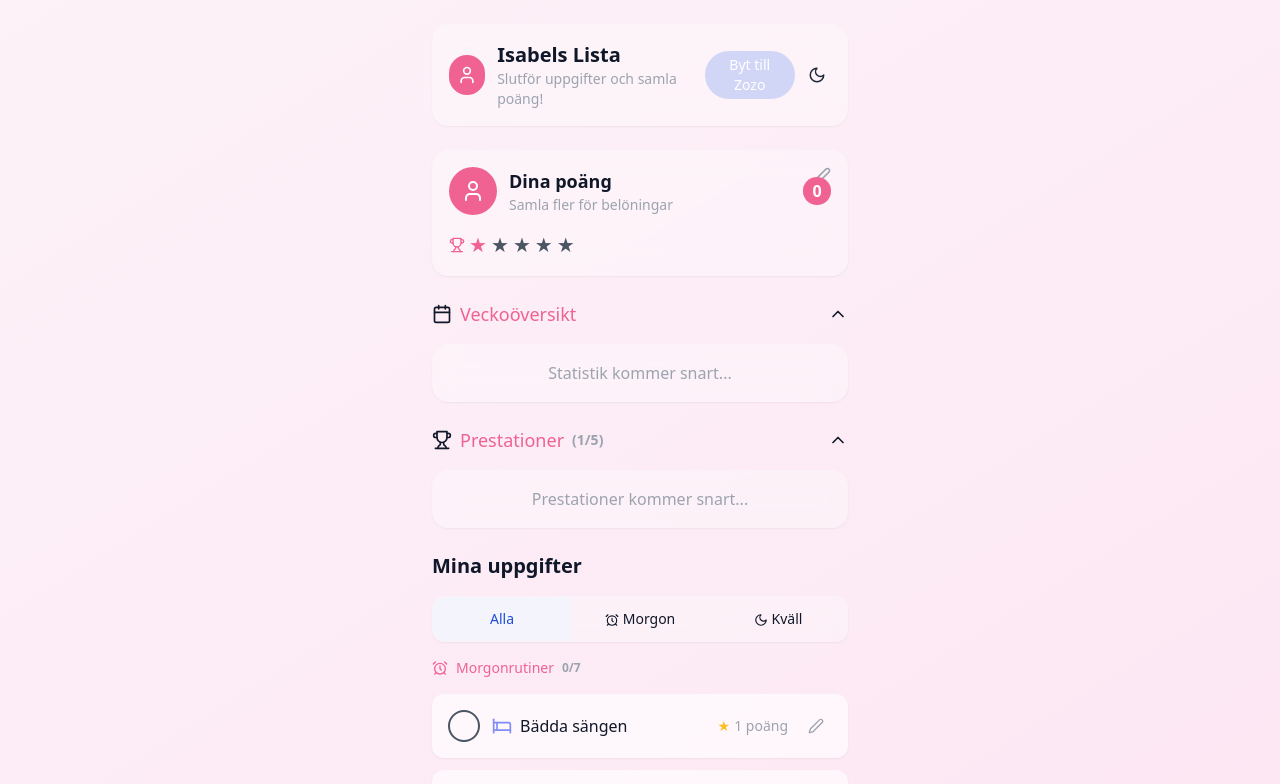
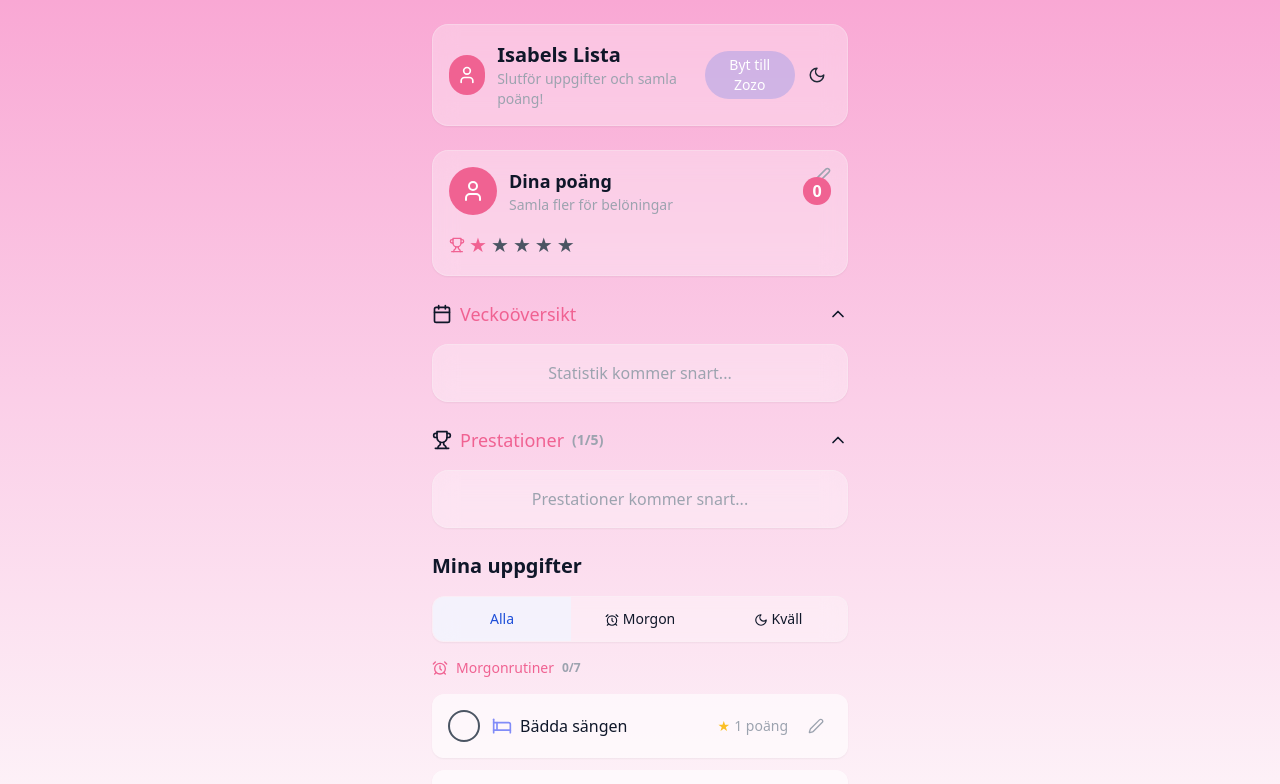
Before and after one commit to JohnCCarter/confetti-quester, a React (Vite) app: page / in a window 1280 px wide. Shown: the top 784 px of the page. Built offline with nearby package versions, Linux system fonts and the light colour scheme.

Commit message:
Enhance light mode gradients
Improve the light mode gradients for user-specific themes.

```diff
--- a/src/index.css
+++ b/src/index.css
@@ -1,4 +1,3 @@
-
 @tailwind base;
 @tailwind components;
 @tailwind utilities;
@@ -99,7 +98,7 @@
   }
 
   html.light body.user-isabel {
-    background: linear-gradient(to bottom right, #fdf2f8, #fce7f3) !important;
+    background: linear-gradient(to bottom, #f9a8d4, #fbcfe8, #fdf2f8) !important;
   }
 
   body.user-zozo {
@@ -111,7 +110,7 @@
   }
 
   html.light body.user-zozo {
-    background: linear-gradient(to bottom right, #eff6ff, #dbeafe) !important;
+    background: linear-gradient(to bottom, #3b82f6, #93c5fd, #dbeafe) !important;
   }
 
   .task-item {
```
